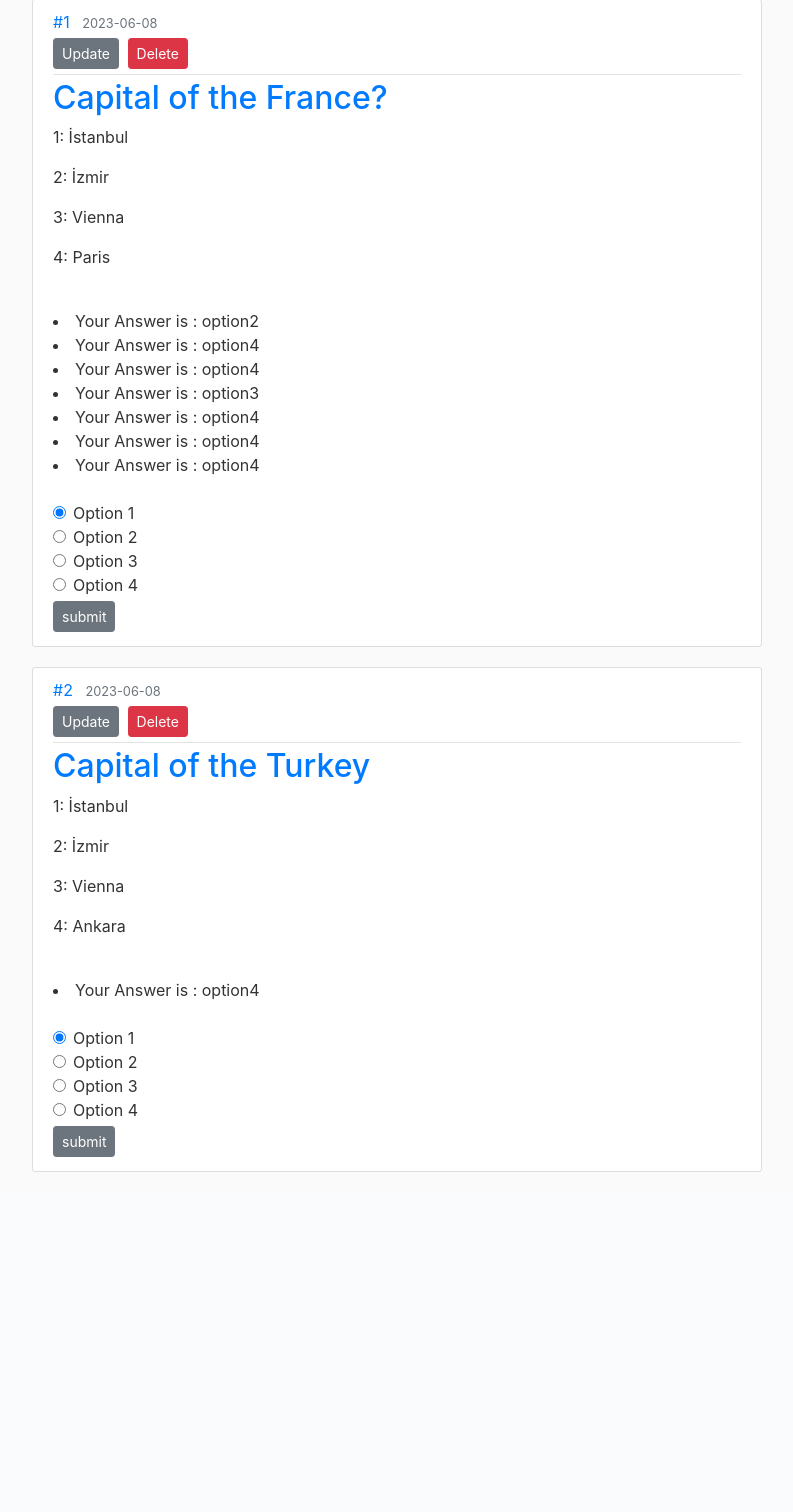
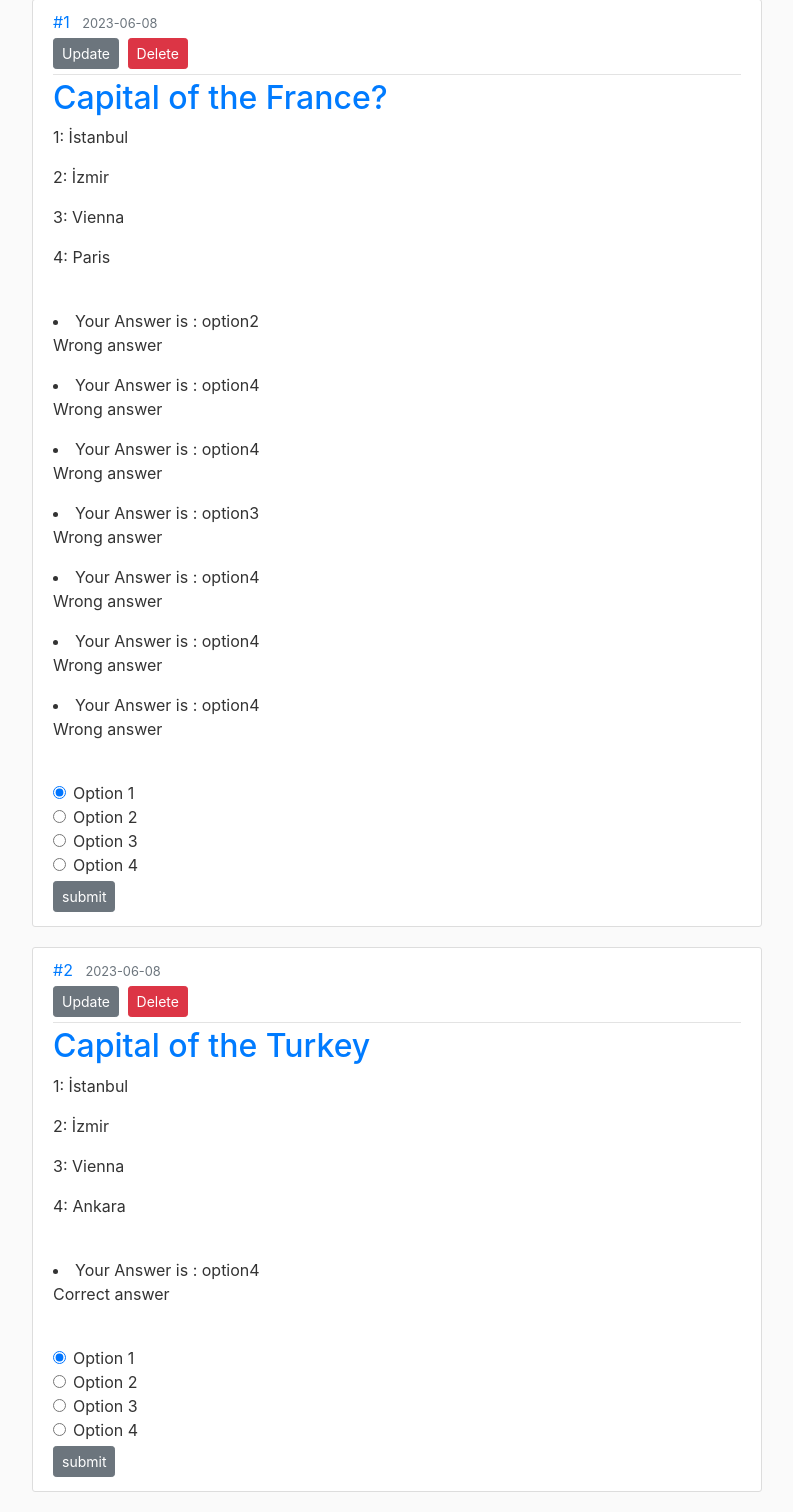
Before and after one commit to araskara/python_flask_quiz_app, a Flask app: page /quiz in a window 1280 px wide. Shown: the part 81-1593 px from the top of the page, without its empty margins (53-846 px from the left). Before the commit the page ends 1253 px from the top, so only its background shows below. Run offline with Flask 3, Linux system fonts and the light colour scheme; some libraries are stand-ins or nearby versions.

Commit message:
Create Showing the Wrong or Right answer

```diff
--- a/app.py
+++ b/app.py
@@ -34,6 +34,7 @@ class Post(db.Model):
     option2 = db.Column(db.String(300), nullable=False)
     option3 = db.Column(db.String(300), nullable=False)
     option4 = db.Column(db.String(300), nullable=False)
+    optionCorrect = db.Column(db.String(300), nullable=False)
     choiceAn = db.relationship('ChoiceAn', passive_deletes=True)
 
     # user_id = db.Column(db.Integer, db.ForeignKey('user.id'), nullable=False)
@@ -92,7 +93,8 @@ def qu():
                        option1=form.option1.data,
                        option2=form.option2.data,
                        option3=form.option3.data,
-                       option4=form.option4.data)
+                       option4=form.option4.data,
+                       optionCorrect=form.optionCorrect.data)
 
         db.session.add(quizzes)
         db.session.commit()
--- a/templates/qu.html
+++ b/templates/qu.html
@@ -34,6 +34,10 @@
                     {{ form.option4.label(class= "form-control-label") }}
                     {{ form.option4(class= "form-control form-control-lg") }}
                 </div>
+                <div class ="form-group">
+                    {{ form.optionCorrect.label(class= "form-control-label") }}
+                    {{ form.optionCorrect(class= "form-control form-control-lg") }}
+                </div>
             </fieldset>
             <div class ="form-group">
                     {{ form.submit(class = "btn btn-outline-info")}}
--- a/templates/quizz.html
+++ b/templates/quizz.html
@@ -20,7 +20,15 @@
       <p class="quiz_content">4: {{ quizzes.option4 }}</p>
 <br/>
 
-     {% for i in quizzes.choiceAn %}  <li>Your Answer is : {{ i.answer }} </li> {% endfor %}
+      {% for i in quizzes.choiceAn %}
+    <li>Your Answer is : {{ i.answer }}
+    {% if i.answer == quizzes.optionCorrect %}
+        <p>Correct answer</p>
+    {% else %}
+        <p>Wrong answer</p>
+    {% endif %}
+    </li>
+{% endfor %}
 
 <br/>
 
```
Also changed, not shown: forms.py (+6 -2 lines), instance/site.db.
